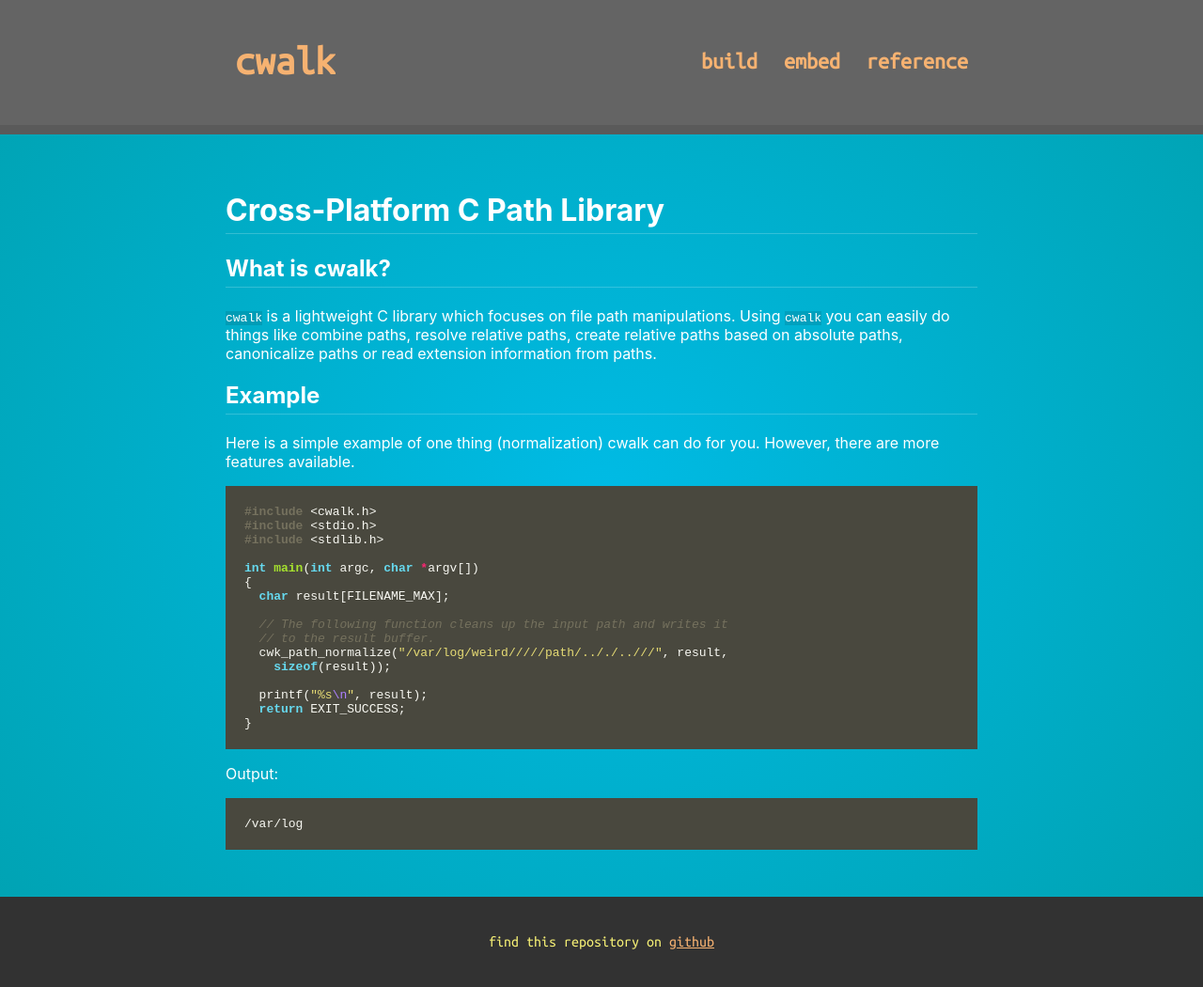
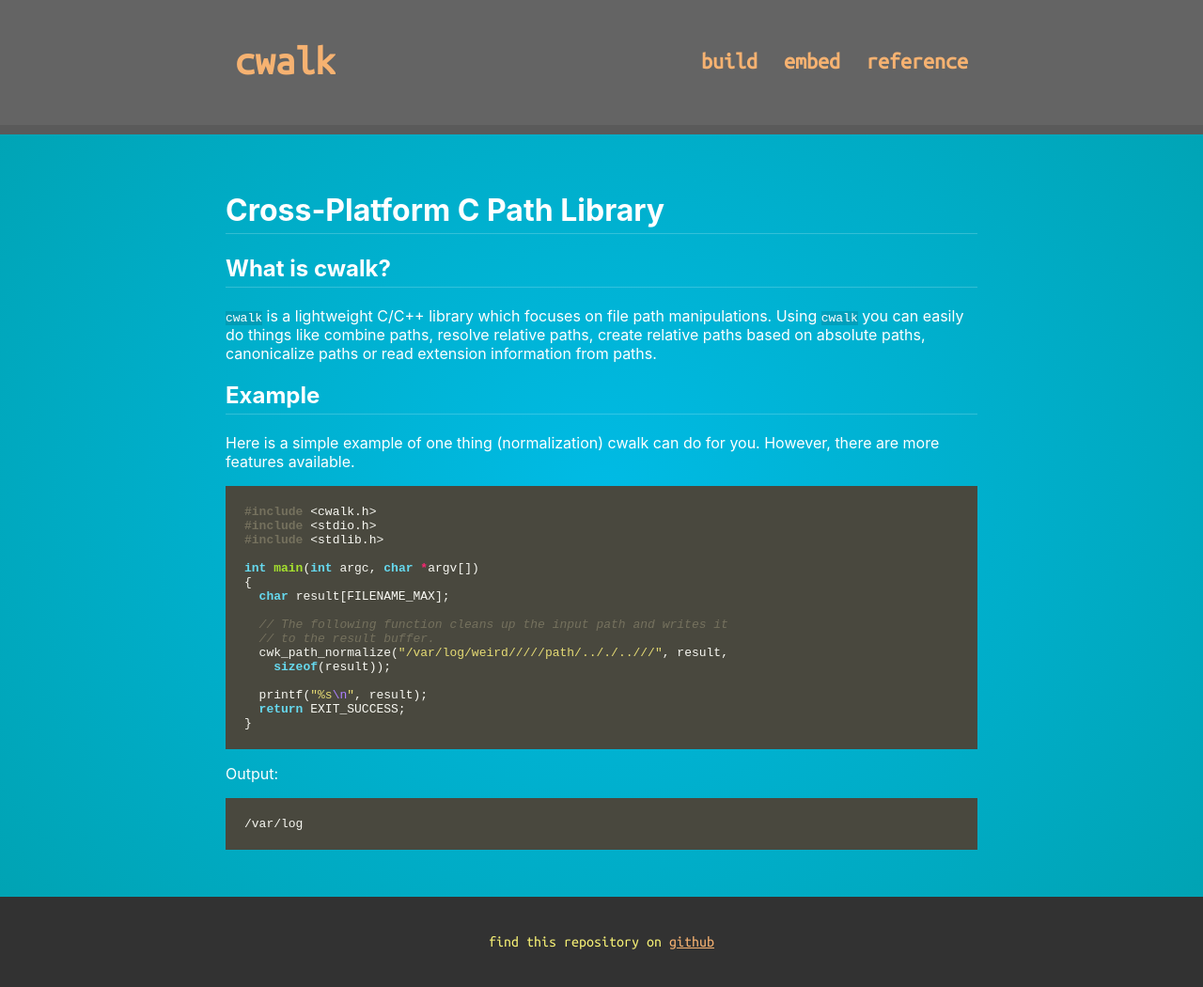
Before and after one commit to likle/cwalk, a Jekyll site: the page built from docs/index.md, in a window 1280 px wide. Shown: the whole page at 94% size. Built offline with Jekyll 4.4.1, drawn with Linux system fonts in a browser that asks for light colours.

Commit message:
added C++ to meta desc

```diff
--- a/docs/index.md
+++ b/docs/index.md
@@ -1,10 +1,10 @@
 ---
 title: Cross-Platform C Path Library
-description: cwalk is a lightweight C Path Library which focuses on file path manipulations. Using ``cwalk`` you can easily do things like combine paths, resolve relative paths, create relative paths based on absolute paths, canonicalize paths or read extension information from paths.
+description: cwalk is a lightweight C/C++ Path Library which focuses on file path manipulations. Using ``cwalk`` you can easily do things like combine paths, resolve relative paths, create relative paths based on absolute paths, canonicalize paths or read extension information from paths.
 ---
 
 ## What is cwalk?
-``cwalk`` is a lightweight C library which focuses on file path manipulations. Using ``cwalk`` you can easily do things like combine paths, resolve relative paths, create relative paths based on absolute paths, canonicalize paths or read extension information from paths.
+``cwalk`` is a lightweight C/C++ library which focuses on file path manipulations. Using ``cwalk`` you can easily do things like combine paths, resolve relative paths, create relative paths based on absolute paths, canonicalize paths or read extension information from paths.
 
 ## Example
 Here is a simple example of one thing (normalization) cwalk can do for you. However, there are more features available.
```
Also changed, not shown: docs/build.md (+1 -1 lines), docs/embed.md (+1 -1 lines), docs/reference/index.md (+1 -1 lines).
